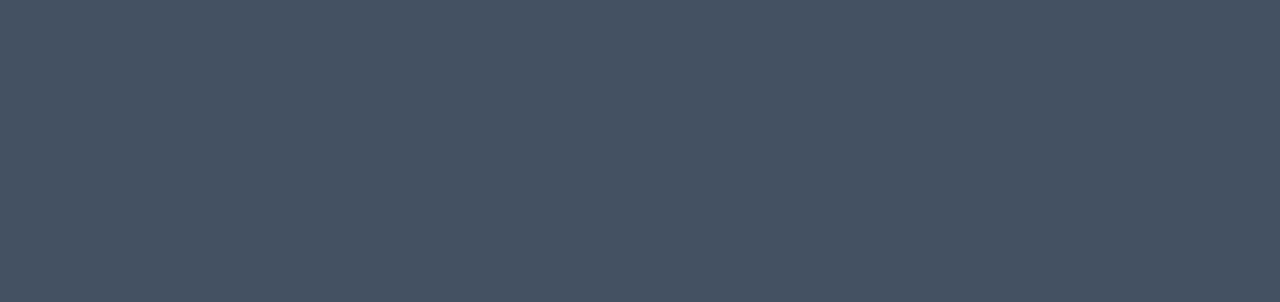
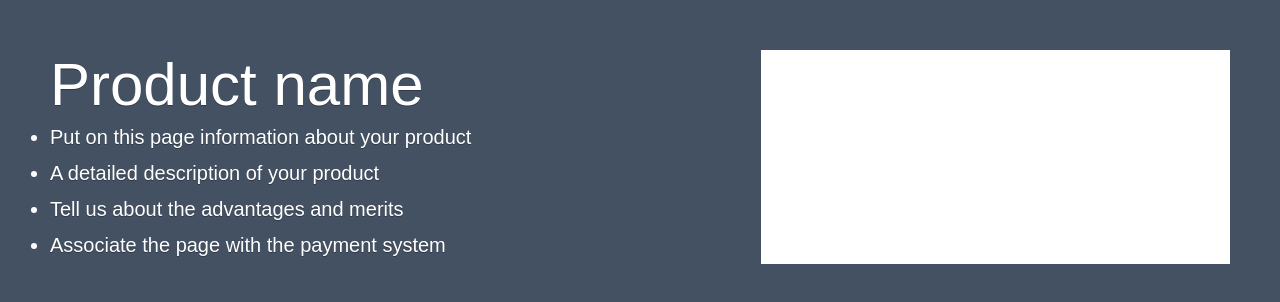
Before and after one commit to SerjTs/Simple-Product, a plain HTML site: page index.html in a window 1280 px wide. Drawn offline with Linux system fonts and the light colour scheme.

Commit message:
Создал header, наполнил, осталось отстилизовать ul

```diff
--- a/index.html
+++ b/index.html
@@ -8,7 +8,18 @@
 <body>
   <top>
     <header>
+        <div class="product-name">
+            <h1>Product name</h1>
+            <ul>
+                <li>Put on this page information about your product</li>
+                <li>A detailed description of your product</li>
+                <li>Tell us about the advantages and merits</li>
+                <li>Associate the page with the payment system</li>
+            </ul>
+        </div>
+        <figure>
 
+        </figure>
     </header>
     <section>
 
--- a/style.css
+++ b/style.css
@@ -22,8 +22,42 @@ top {
 }
 
 header {
-    min-height: 323px;
+    min-height: 223px;
     background-color: #445162;
+    padding: 50px;
+    display: flex;
+    justify-content: space-between;
+}
+
+.product-name {
+/*    display: flex;*/
+
+}
+.product-name h1 {
+    font-family: Arial;
+    color: #ffffff;
+    font-size: 60px;
+    font-weight: 400;
+/*    text-align: left;*/
+    text-shadow: 0px 1px 0px rgba(0, 0, 0, 0.3);
+}
+.product-name ul {
+    font-family: Arial;
+    color: #ffffff;
+    font-size: 20px;
+    font-weight: 400;
+    line-height: 36px;
+    text-align: left;
+    text-shadow: 0px 1px 0px rgba(0, 0, 0, 0.3);
+}
+.product-name li {
+}
+
+header figure {
+    display: block;
+    background-color: #ffffff;
+    width: 469px;
+    height: 214px;
 }
 
 footer {
```
